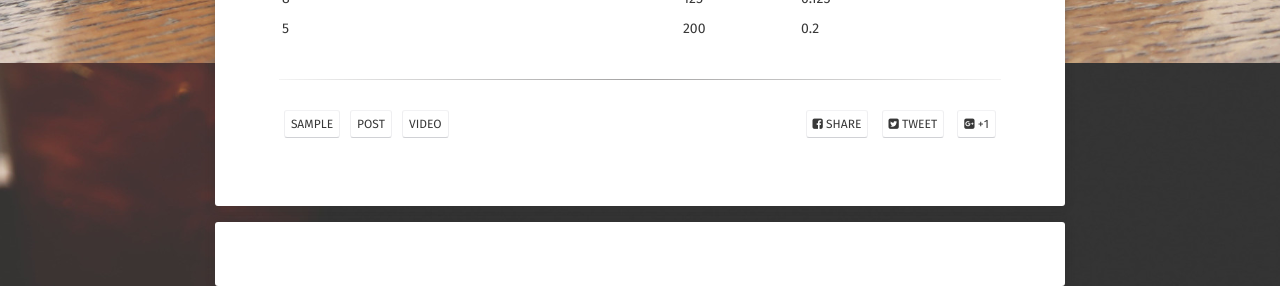
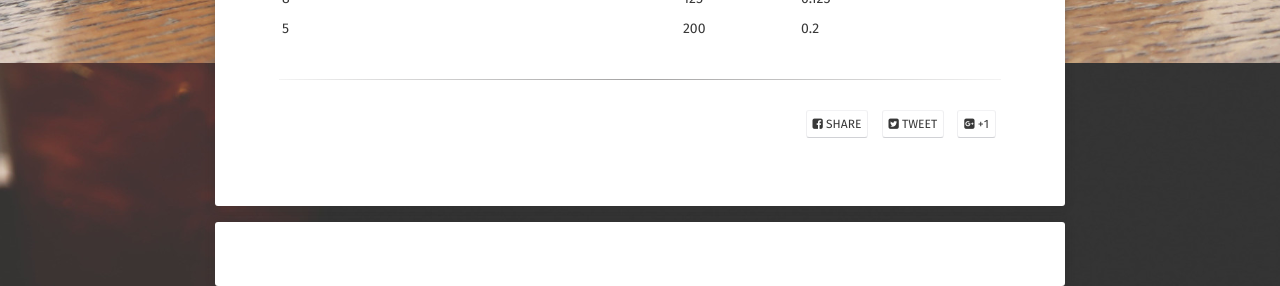
Before and after one commit to archer839/test, a Jekyll site: the page built from _posts/2018-09-01-Atuocad presentation.md, in a window 1280 px wide. Shown: the part 837-1123 px from the top of the page. Built offline with Jekyll 4.4.1, drawn with Linux system fonts in a browser that asks for light colours; some web fonts are replaced; comment, search, counter and statistics services are not loaded.

Commit message:
Update 2018-09-01-Atuocad presentation.md

```diff
--- a/_posts/2018-09-01-Atuocad presentation.md
+++ b/_posts/2018-09-01-Atuocad presentation.md
@@ -4,9 +4,7 @@ title:  "Atuocad presentation"
 date:   2016-03-30
 excerpt: "Echelle a mettre sur la presentation pour Autocad"
 tag:
-- sample
-- post
-- video
+-
 comments: true
 ---
 
```
